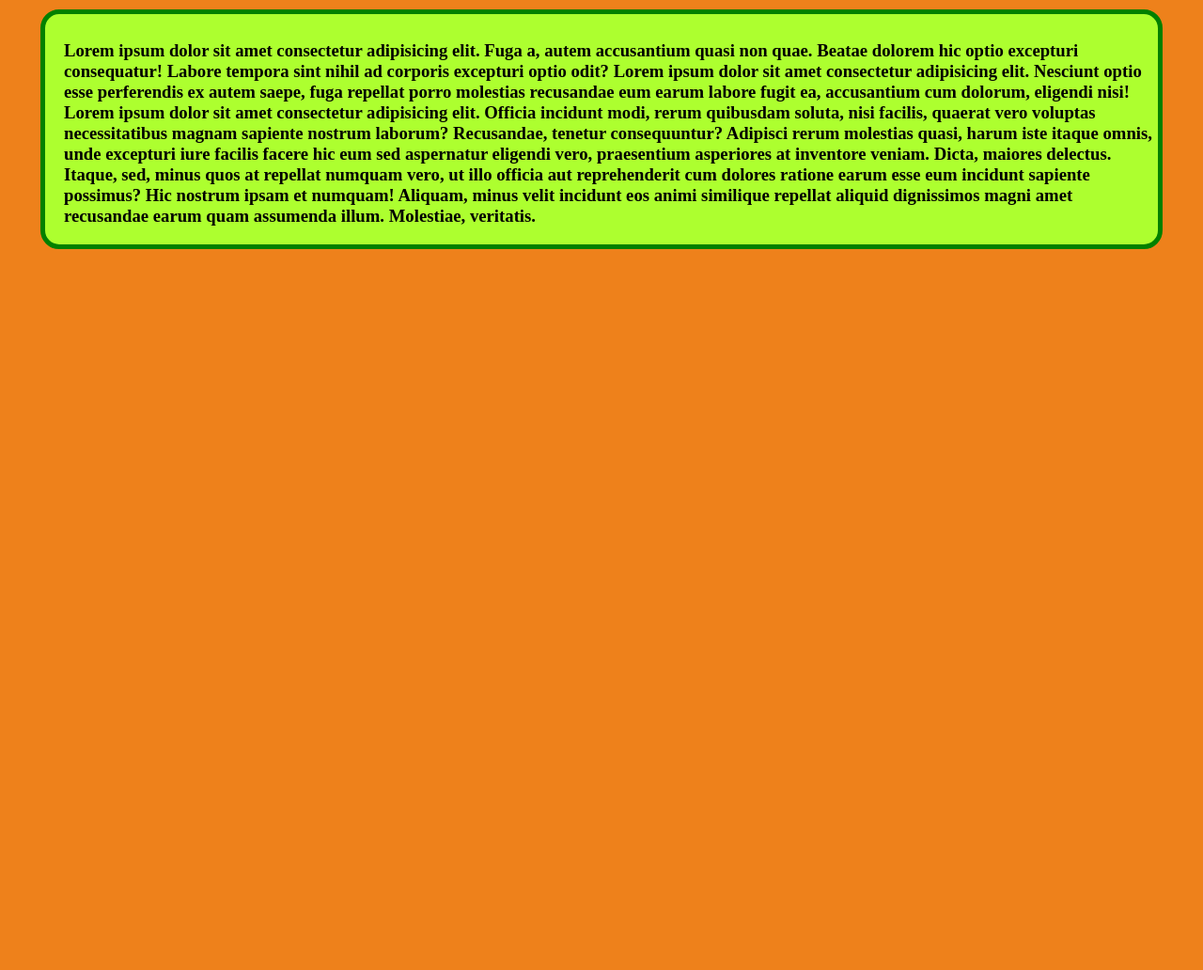
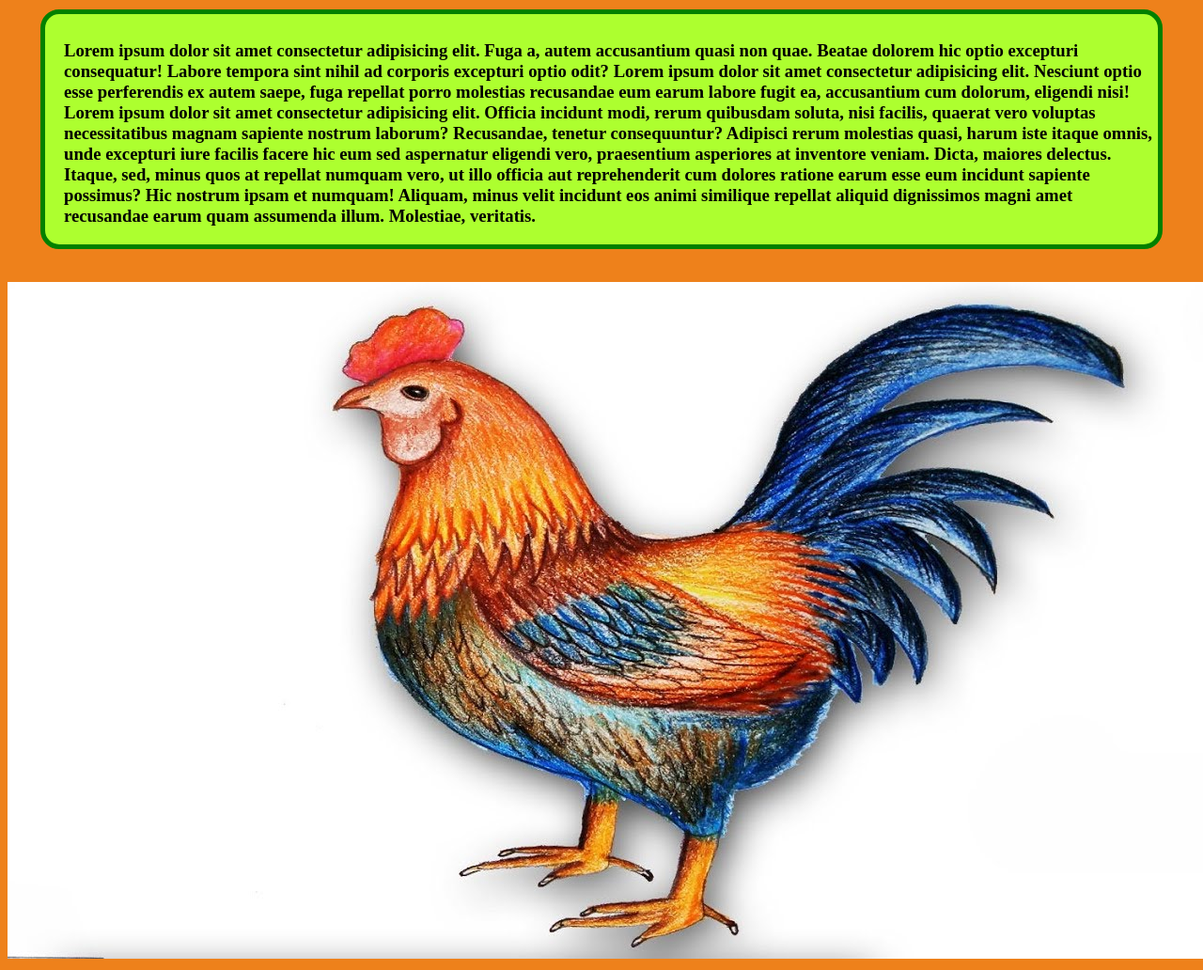
Before and after one commit to arafat356/this-is-seven, a plain HTML site: page index.html in a window 1280 px wide. Shown: the part 827-1859 px from the top of the page at 94% size. Before the commit the page ends 1127 px from the top, so only its background shows below. Drawn offline with Linux system fonts and the light colour scheme.

Commit message:
first commit

```diff
--- a/index.html
+++ b/index.html
@@ -50,6 +50,6 @@ body {background-color: rgb(238, 129, 27);}
 <div class="this-is">
     <p><h3>Lorem ipsum dolor sit amet consectetur adipisicing elit. Fuga a, autem accusantium quasi non quae. Beatae dolorem hic optio excepturi consequatur! Labore tempora sint nihil ad corporis excepturi optio odit? Lorem ipsum dolor sit amet consectetur adipisicing elit. Nesciunt optio esse perferendis ex autem saepe, fuga repellat porro molestias recusandae eum earum labore fugit ea, accusantium cum dolorum, eligendi nisi! Lorem ipsum dolor sit amet consectetur adipisicing elit. Officia incidunt modi, rerum quibusdam soluta, nisi facilis, quaerat vero voluptas necessitatibus magnam sapiente nostrum laborum? Recusandae, tenetur consequuntur? Adipisci rerum molestias quasi, harum iste itaque omnis, unde excepturi iure facilis facere hic eum sed aspernatur eligendi vero, praesentium asperiores at inventore veniam. Dicta, maiores delectus. Itaque, sed, minus quos at repellat numquam vero, ut illo officia aut reprehenderit cum dolores ratione earum esse eum incidunt sapiente possimus? Hic nostrum ipsam et numquam! Aliquam, minus velit incidunt eos animi similique repellat aliquid dignissimos magni amet recusandae earum quam assumenda illum. Molestiae, veritatis.</h3></p>
 </div>
-
+<img src="image/maxresdefault.jpg" alt="" srcset="">
 </body>
 </html>
```
Also changed, not shown: image/maxresdefault.jpg (added).
